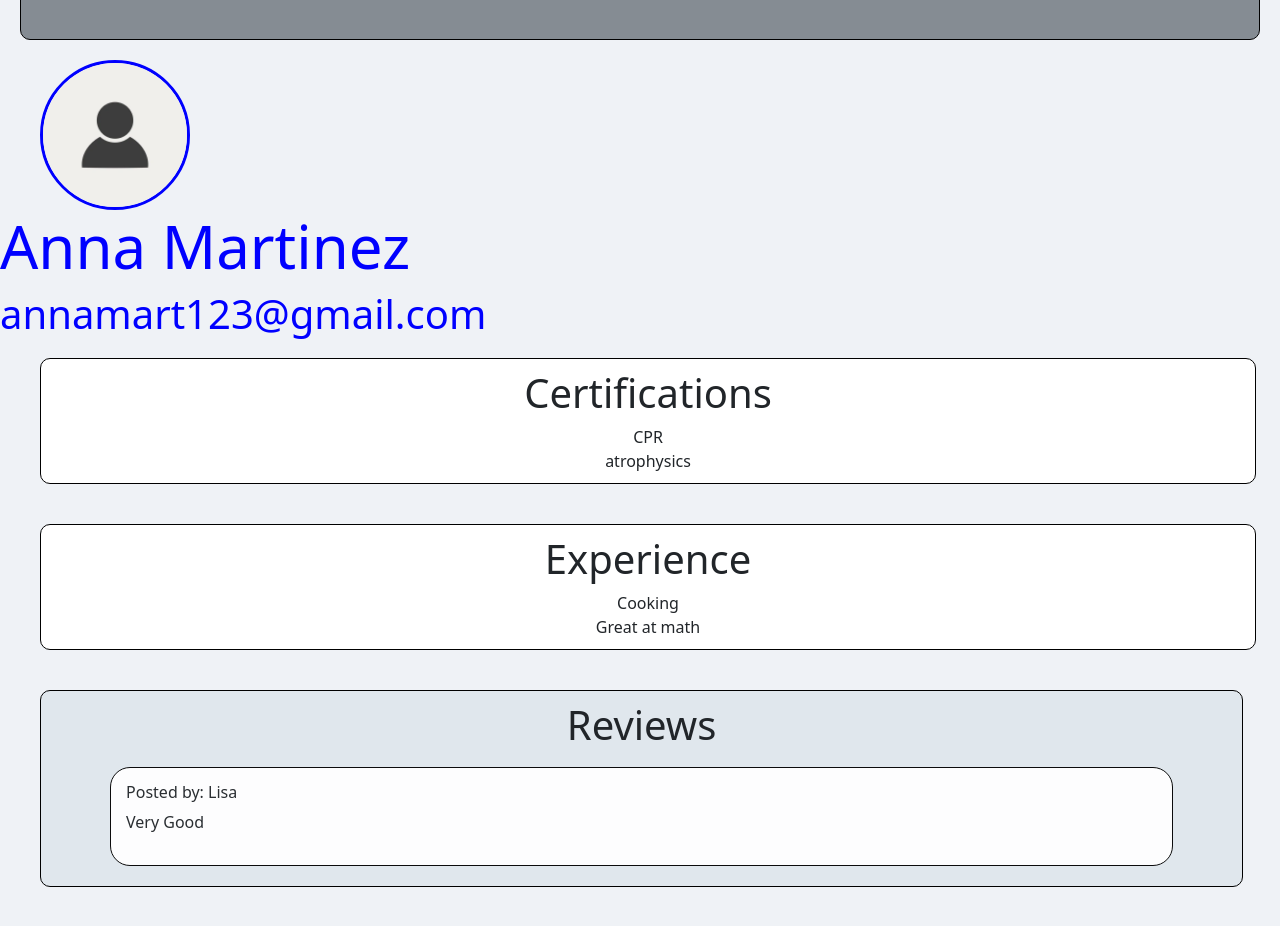
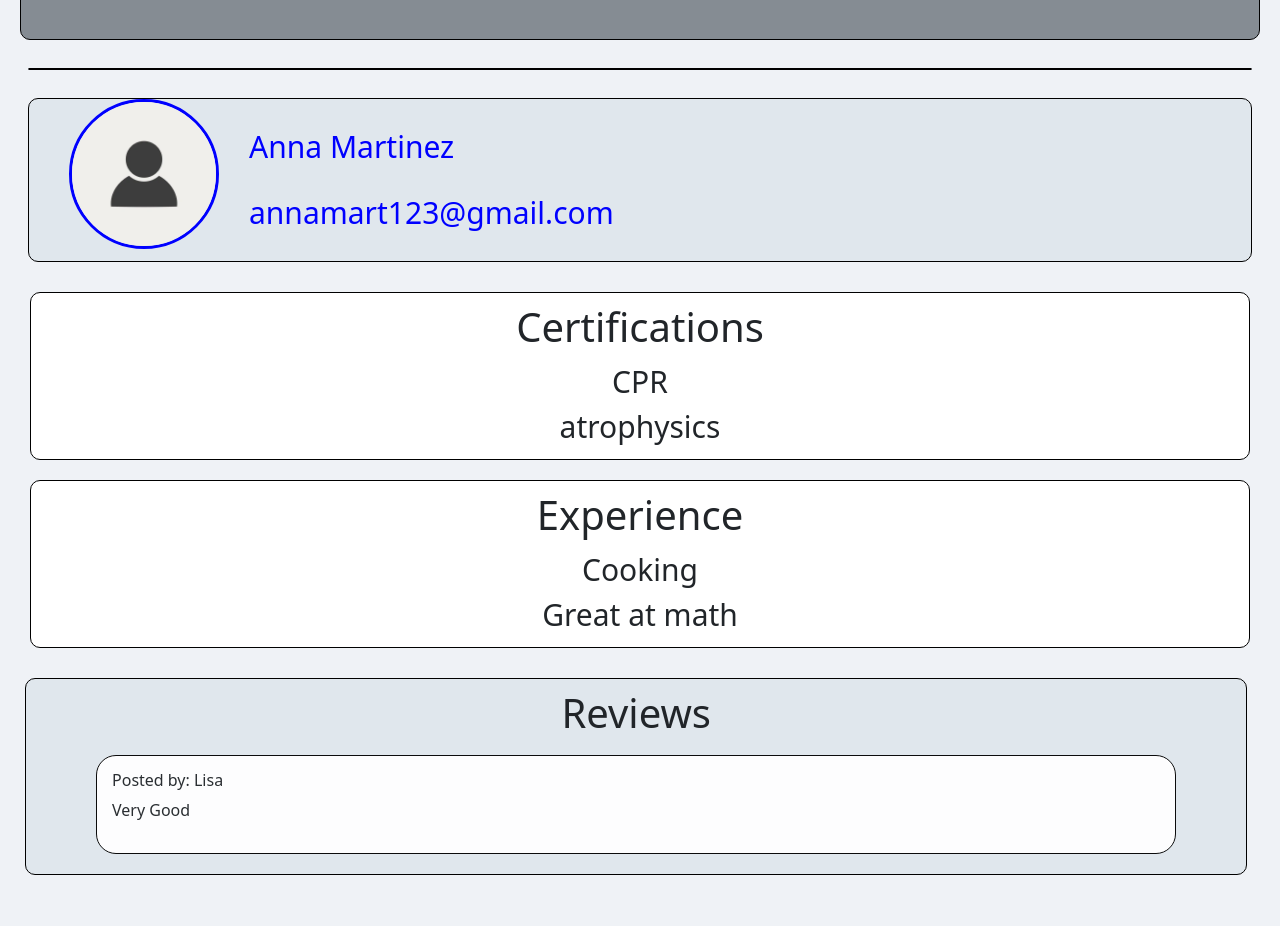
Before and after one commit to Lwalsh2022/Find-My-Sitter, a React (Create React App) app in the folder client/: page /sitters in a window 1280 px wide. Shown: the part 180-1106 px from the top of the page. After the commit the page ends 1080 px from the top, so only its background shows below. Built offline with nearby package versions, Linux system fonts and the light colour scheme.

Commit message:
more css changes

```diff
--- a/client/src/components/Sitters.js
+++ b/client/src/components/Sitters.js
@@ -99,8 +99,8 @@ const UserProfile = (props) => {
             <div className='picName'>
               {currentName.map((post) => (
                 <div>
-                  <h1 className='nameSize'>{post.fullName}</h1>
-                  <h1 className='email'>{post.email}</h1>
+                  <h1 className='info'>{post.fullName}</h1>
+                  <h1 className='info'>{post.email}</h1>
                 </div>
               ))}
             </div>
--- a/client/src/sitter.css
+++ b/client/src/sitter.css
@@ -97,7 +97,7 @@ body    {
 
 }
 
-/* users profile picture */
+/* users profile picture styling */
 img {
     border-radius: 50%;
     border-style: solid;
@@ -107,13 +107,14 @@ img {
     width: 150px;
 }
 
+/* profile picture div styling */
 .flexPicture {
-    /* display: flex;
-    padding-top: 3%;
+    display: flex;
     border: 1px solid black;
     border-radius: 10px;
-    background-color: #8c9caa;
-    margin: 2%;  */
+    background-color: #e0e7ed;
+    margin: 28px;
+    flex-direction: row;
 }
 
 /* Users Name and Email*/
@@ -127,23 +128,26 @@ img {
     align-items: center;  */
 }
 
-.nameSize {
-    font-size: 60px;
+.info {
+    font-size: 30px;
+    margin: 30px;
+
 }
 
 /* Email */
 .email {
-    font-size: 40px;
+    /* font-size: 40px;
+    margin: 30px; */
 }
 
 /* Certifications */
 .cert {
     display: flex;
     flex-direction: column;
-    margin: 40px;
+    margin: 0px;
     list-style: none;
     align-items: center;
-    width: 95%;
+    width: 100%;
     border: 1px solid black;
     border-radius: 10px;
     padding: 10px;
@@ -155,10 +159,10 @@ img {
 .exp {
     display: flex;
     flex-direction: column;
-    margin: 40px;
+    margin: 0px;
     list-style: none;
     align-items: center;
-    width: 95%;
+    width: 100%;
     border: 1px solid black;
     border-radius: 10px;
     padding: 10px;
@@ -224,10 +228,10 @@ img {
 .reviews {
     display: flex;
     flex-direction: column;
-    margin: 40px;
+    margin: 25px;
     list-style: none;
     align-items: center;
-    width: 94%;
+    width: 95.5%;
     border: 1px solid black;
     border-radius: 10px;
     padding: 10px;
```
